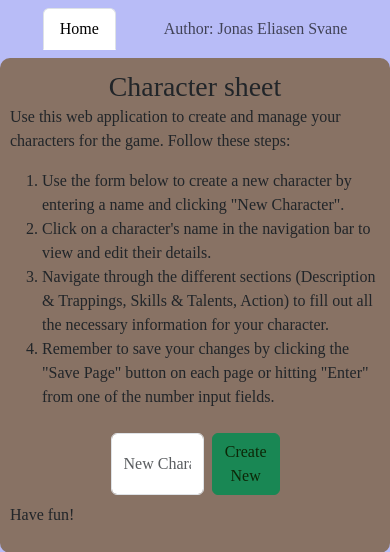
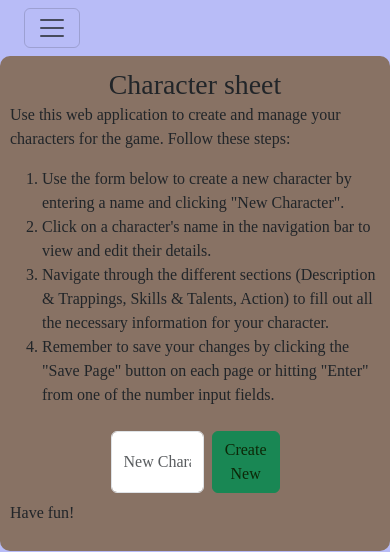
Before and after one commit to JESvane99/RPG_character_sheet, a Flask app: page / in a window 390 px wide. Shown: the top 552 px of the page. Run offline with Flask 3, Linux system fonts and the light colour scheme; data that the repository does not hold is empty; some web fonts are replaced.

Commit message:
style change: toggleable navbar for easier mobile access

```diff
--- a/src/templates/base.html
+++ b/src/templates/base.html
@@ -14,11 +14,18 @@
 <body>
   <div class="base">
     <div class="container">
-      <div class="navbar navbar-expand-lg justify-content-center">
-        {% block navbar %}
-        {% endblock navbar %}
-        <span class="navbar-text ms-5">Author: Jonas Eliasen Svane</span>
-      </div>
+      <nav class="navbar navbar-expand-lg justify-content-center">
+        <div class="container-fluid">
+          <button class="navbar-toggler" type="button" data-bs-toggle="collapse" data-bs-target="#navbarToggler" aria-expanded="false" aria-label="Toggle navigation">
+            <span class="navbar-toggler-icon"></span>
+          </button>
+          <div class="collapse navbar-collapse" id="navbarToggler">
+          {% block navbar %}
+          {% endblock navbar %}
+          <span class="navbar-text ms-5">Author: Jonas Eliasen Svane</span>
+          </div>
+        </div>
+      </nav>
     </div>
     <div class="sheet-container">
       {% block content %}
--- a/src/templates/character_fluff_page.html
+++ b/src/templates/character_fluff_page.html
@@ -26,6 +26,7 @@
 <div class="page-container">
   <form action="/{{ character.id }}/sheet-p1" method="post" class="page-form" id="page">
     {% include 'fluff_page/description_table.html' %}
+
     {% include 'fluff_page/fluff.html' %}
     {% include 'fluff_page/trappings_and_notes.html' %}
     <div class="part-container">
--- a/src/templates/index.html
+++ b/src/templates/index.html
@@ -2,7 +2,7 @@
 
 {% block title %}Characters{% endblock title %}
 {% block navbar %}
-  <ul class="nav nav-tabs">
+  <ul class="nav nav-tabs justify-content-center">
     <li class="nav-item"><a class="nav-link active" aria-current="page" href="/">Home</a></li>
     {% for char in characters %}
       <li class="nav-item"><a class="nav-link" aria-current="page" href="/{{ char.id }}/sheet-p1">{{ char.name }}</a></li>
```
